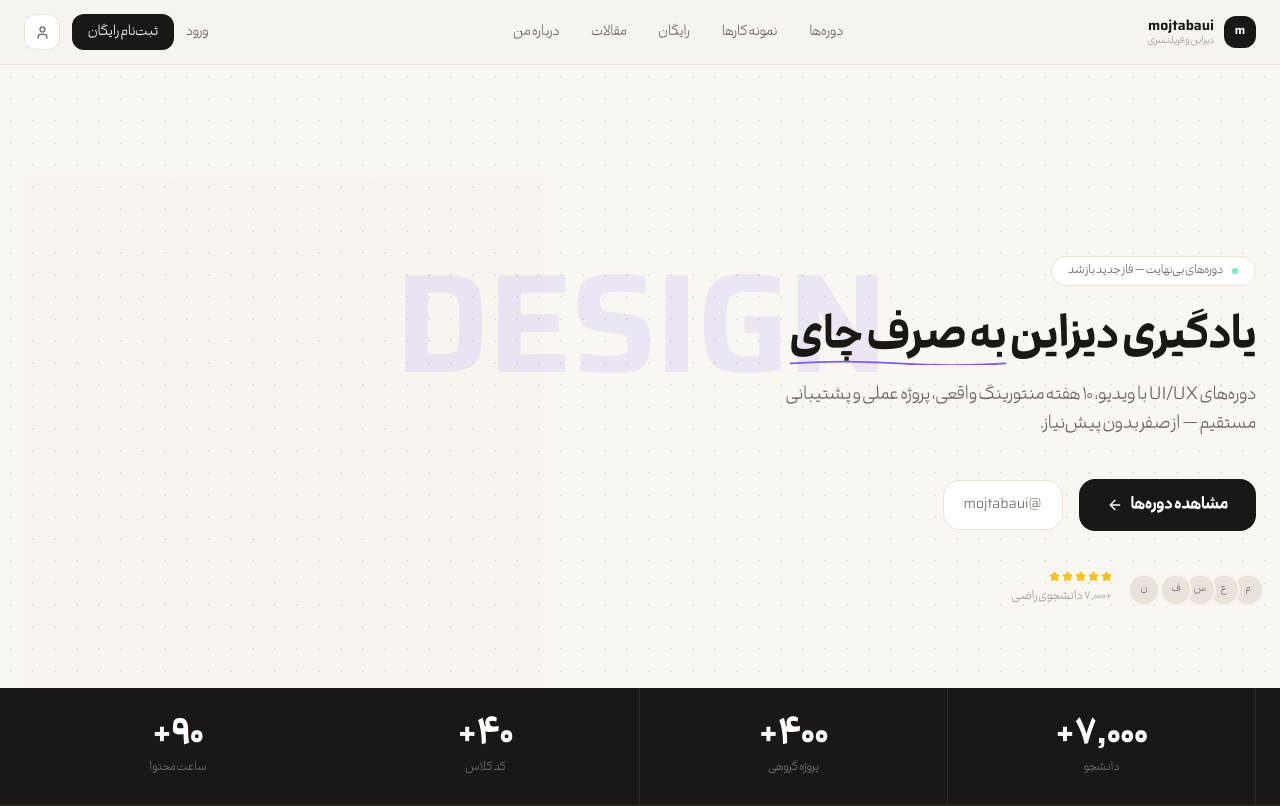
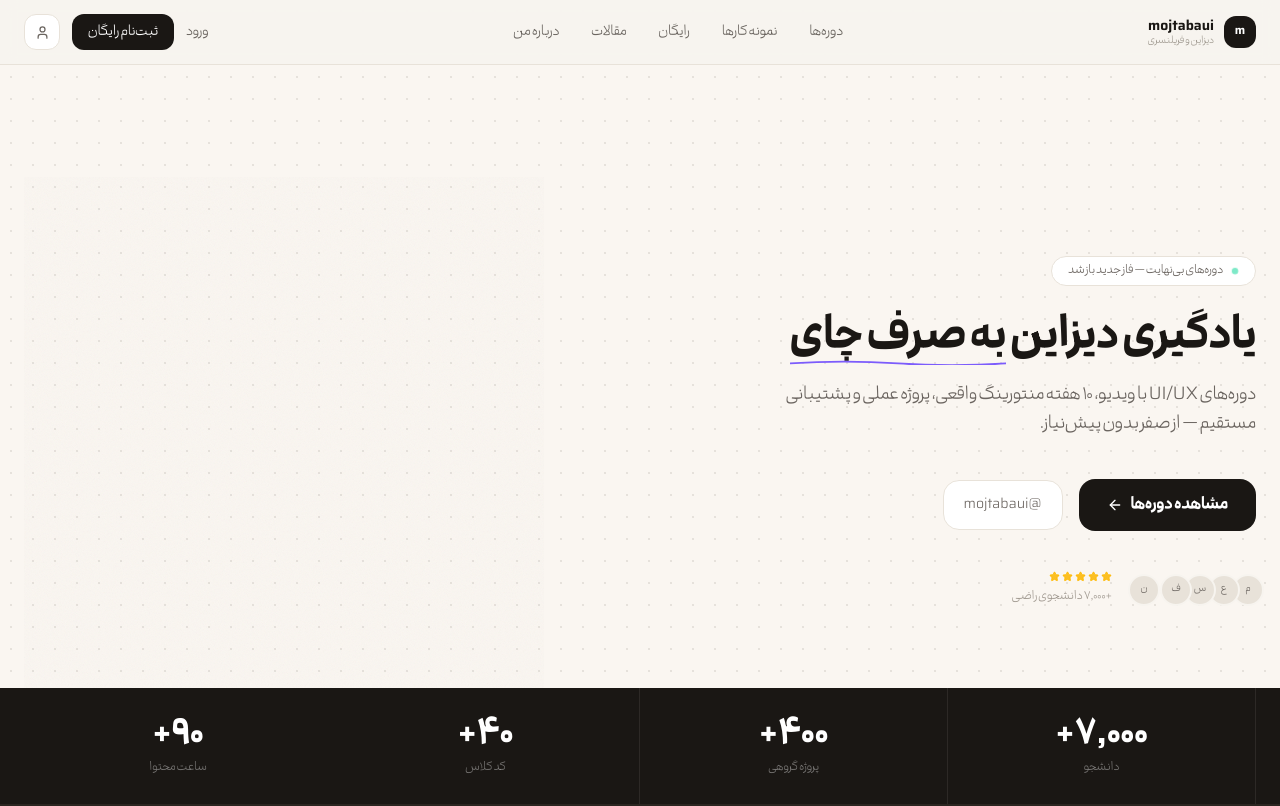
Before and after one commit to mojtabaui/mojtabaui, a Next.js app: page / in a window 1280 px wide. Shown: the top 806 px of the page. Built offline with nearby package versions, Linux system fonts and the light colour scheme.

Commit message:
remove DESIGN background decor from hero

```diff
--- a/src/app/page.tsx
+++ b/src/app/page.tsx
@@ -108,8 +108,6 @@ export default function Home() {
           className="dot-bg overflow-hidden relative flex flex-col"
           style={{ backgroundColor: "#FAF6F1", minHeight: "86vh" }}
         >
-          {/* Big decorative background word — parallax + fade */}
-          <HeroDecor />
 
           <div className="flex flex-col lg:flex-row lg:items-end lg:justify-between flex-1 w-full max-w-7xl mx-auto px-4 sm:px-6 relative z-10">
 
```
